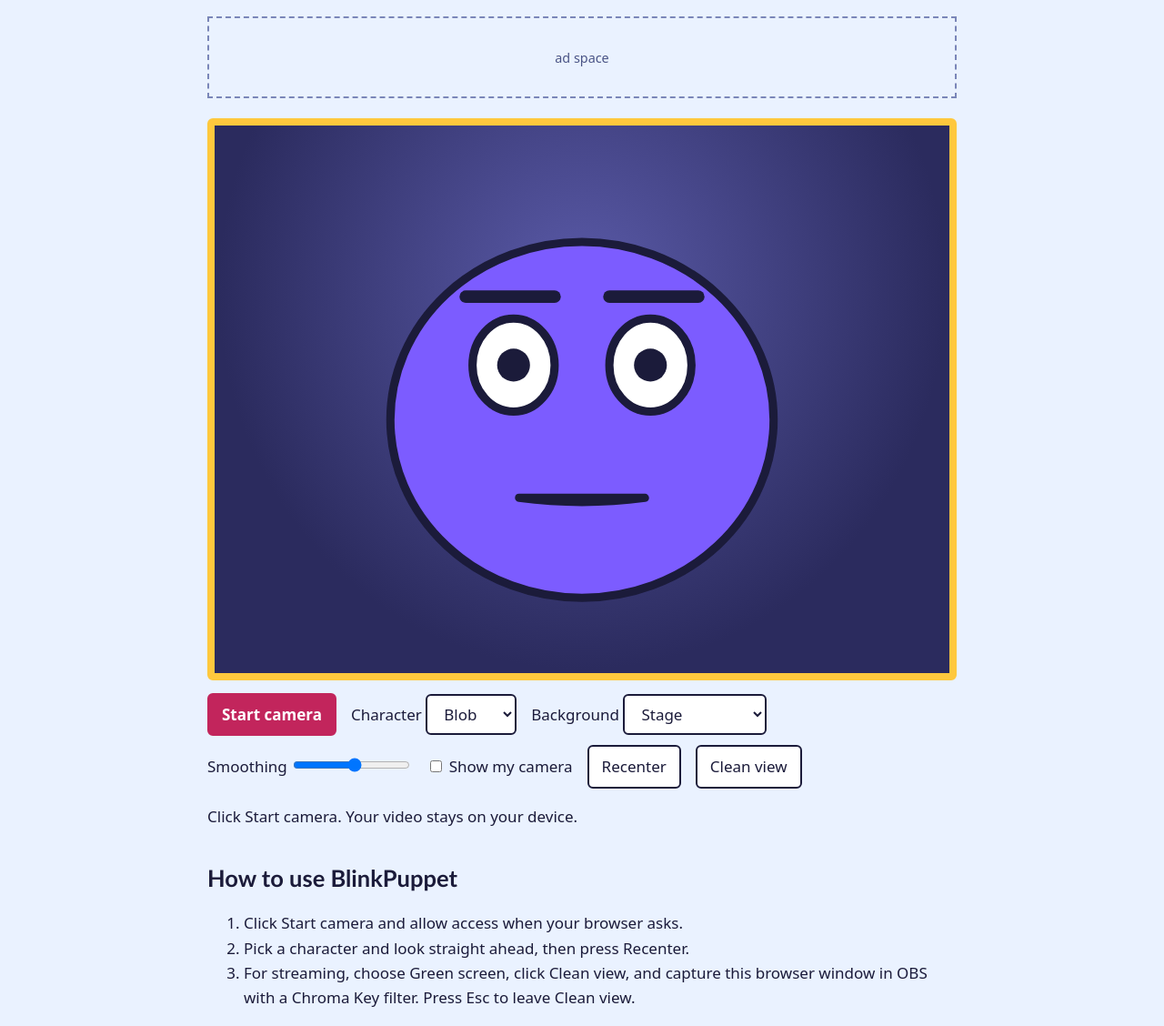
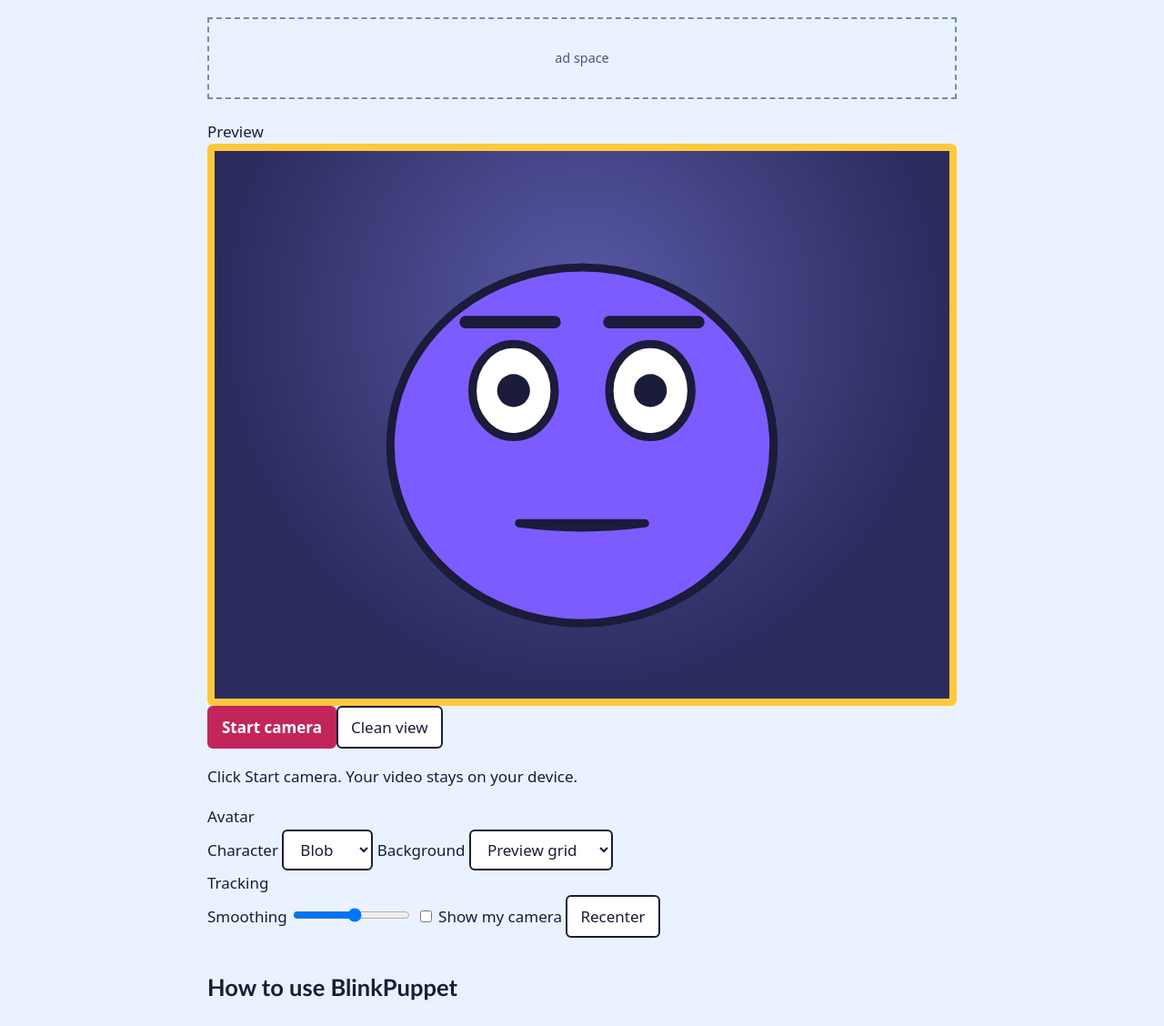
Before and after one commit to Naveen-ns0/blinkpuppet, a plain HTML site: page index.html in a window 1280 px wide. Shown: the part 286-1414 px from the top of the page at 91% size. Drawn offline with Linux system fonts and the light colour scheme.

Commit message:
Update index.html with new meta tags and structure

```diff
--- a/index.html
+++ b/index.html
@@ -7,6 +7,9 @@
 <meta name="description" content="BlinkPuppet is a free webcam avatar that blinks, talks and smiles with you. Runs in your browser, no download, no login. Green screen mode for OBS.">
 <link rel="canonical" href="https://naveen-ns0.github.io/blinkpuppet/">
 <meta property="og:type" content="website">
+
+<meta name="google-site-verification" content="I2Nv5lFsmDEwxhFY4duI14UjG2b7LB9jltkYpDiGv80" />
+
 <meta property="og:title" content="Free Webcam Avatar for Streamers | BlinkPuppet">
 <meta property="og:description" content="A cartoon avatar that copies your blinks, smiles and talking through your webcam. Free, in your browser, OBS-ready.">
 <meta property="og:url" content="https://naveen-ns0.github.io/blinkpuppet/">
@@ -28,26 +31,31 @@
 </script>
 </head>
 <body>
-<header class="valance"><div class="wrap"><p class="brand">BlinkPuppet</p></div></header>
+<header class="titlebar"><div class="wrap"><p class="brand">BlinkPuppet</p><span class="tag">Free webcam avatar</span></div></header>
 <main class="wrap">
 <h1>Free webcam avatar for streamers, right in your browser</h1>
 <p class="lead">A cartoon puppet that blinks, talks, smiles and frowns when you do. No download, no login.</p>
 
 <div class="ad" role="complementary" aria-label="Advertisement">ad space</div>
 
-<section class="theater" aria-label="Avatar stage">
+<section class="rig" aria-label="Avatar studio">
+<div class="dock">
+<div class="dockhead">Preview</div>
 <div id="stage" data-bg="stage"><div id="avatar" role="img" aria-label="Cartoon avatar mirroring your face"></div>
 <video id="cam" playsinline muted></video></div>
-<div class="controls">
-<button id="start" class="primary">Start camera</button>
+<div class="bar"><button id="start" class="primary">Start camera</button><button id="clean">Clean view</button><span id="led" class="led" aria-hidden="true"></span><p id="status" role="status">Click Start camera. Your video stays on your device.</p></div>
+</div>
+<aside class="side">
+<div class="dock"><div class="dockhead">Avatar</div><div class="body">
 <label>Character <select id="char"><option value="blob">Blob</option><option value="robot">Robot</option><option value="cat">Cat</option></select></label>
-<label>Background <select id="bg"><option value="stage">Stage</option><option value="green">Green screen</option><option value="blue">Blue screen</option></select></label>
+<label>Background <select id="bg"><option value="stage">Preview grid</option><option value="green">Green screen</option><option value="blue">Blue screen</option></select></label>
+</div></div>
+<div class="dock"><div class="dockhead">Tracking</div><div class="body">
 <label>Smoothing <input id="smooth" type="range" min="0" max="85" value="45"></label>
-<label><input id="showcam" type="checkbox"> Show my camera</label>
+<label class="row"><input id="showcam" type="checkbox"> Show my camera</label>
 <button id="recenter">Recenter</button>
-<button id="clean">Clean view</button>
-</div>
-<p id="status" role="status">Click Start camera. Your video stays on your device.</p>
+</div></div>
+</aside>
 </section>
 
 <section>
```
